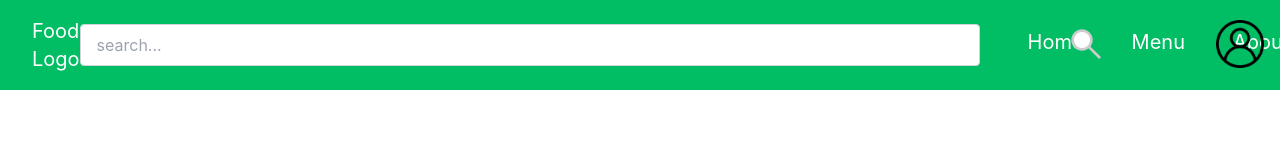
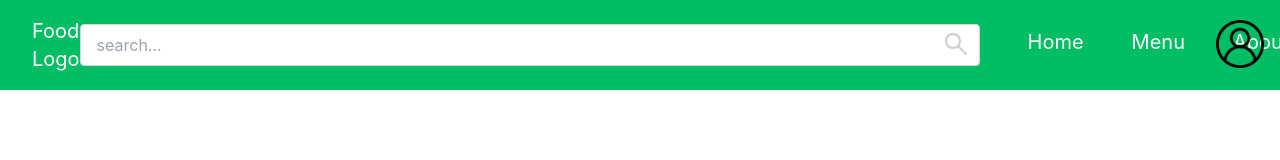
Before and after one commit to Autsada555/PVegProject480, a React (Create React App) app in the folder frontend/: page /addmenu in a window 1280 px wide. Shown: the top 160 px of the page. Built offline with nearby package versions, Linux system fonts and the light colour scheme.

Commit message:
NavbarFix1

```diff
--- a/frontend/src/App.tsx
+++ b/frontend/src/App.tsx
@@ -6,6 +6,7 @@ import { Route, Routes } from "react-router-dom";
 import './App.css';
 import { Login } from './pages/login/Login';
 import { Addmenu } from './pages/admin/Addmenu';
+
 
 
 
--- a/frontend/src/pages/admin/Addmenu.tsx
+++ b/frontend/src/pages/admin/Addmenu.tsx
@@ -5,6 +5,7 @@ export function Addmenu() {
     return (
         <>
         <Navbar/>
+
         </>
     )
 }
--- a/frontend/src/pages/navbar/navbar.tsx
+++ b/frontend/src/pages/navbar/navbar.tsx
@@ -12,22 +12,22 @@ const Navbar = () => {
 
                     <nav className="flex space-x-12 ">
                         <div>
-                            <div>
+                            <div className="relative">
                                 <input
                                     type="text"
                                     placeholder="search..."
-                                    className="w-[900px] px-4 py-2 rounded border border-gray-300 focus:outline-none focus:border-blue-500"
+                                    className="w-[900px] px-4 py-2 pr-10 rounded border border-gray-300 focus:outline-none focus:border-blue-500"
+                                    style={{ paddingRight: '40px' }}
                                 />
-                                <img className="absolute left-[1070px] top-7 w-8 h-8 " src ={iconsearch} alt = "iconS"/>
+                                <img className="absolute right-0 top-0 mt-2 mr-3 w-6 h-6" src={iconsearch} alt="iconS" />
                             </div>
+
                         </div>
                         <a href="#" className="text-white text-xl font-normal font-['Inter'] leading-9">Home</a>
                         <a href="#" className="text-white text-xl font-normal font-['Inter'] leading-9">Menu</a>
                         <a href="#" className="text-white text-xl font-normal font-['Inter'] leading-9">About</a>
                         <a href="#" className="text-white text-xl font-normal font-['Inter'] leading-9">Contract</a>
-                        <div>
-                            <img className="absolute right-0 top-3 w-12 h-12 mr-4 mt-2" src={iconprofile} alt="iconP" />
-                        </div>
+                        <a href="#"><img  className="absolute right-0 top-3 w-12 h-12 mr-4 mt-2" src={iconprofile} alt="iconP" /></a>
                     </nav>
 
                 </div>
```
